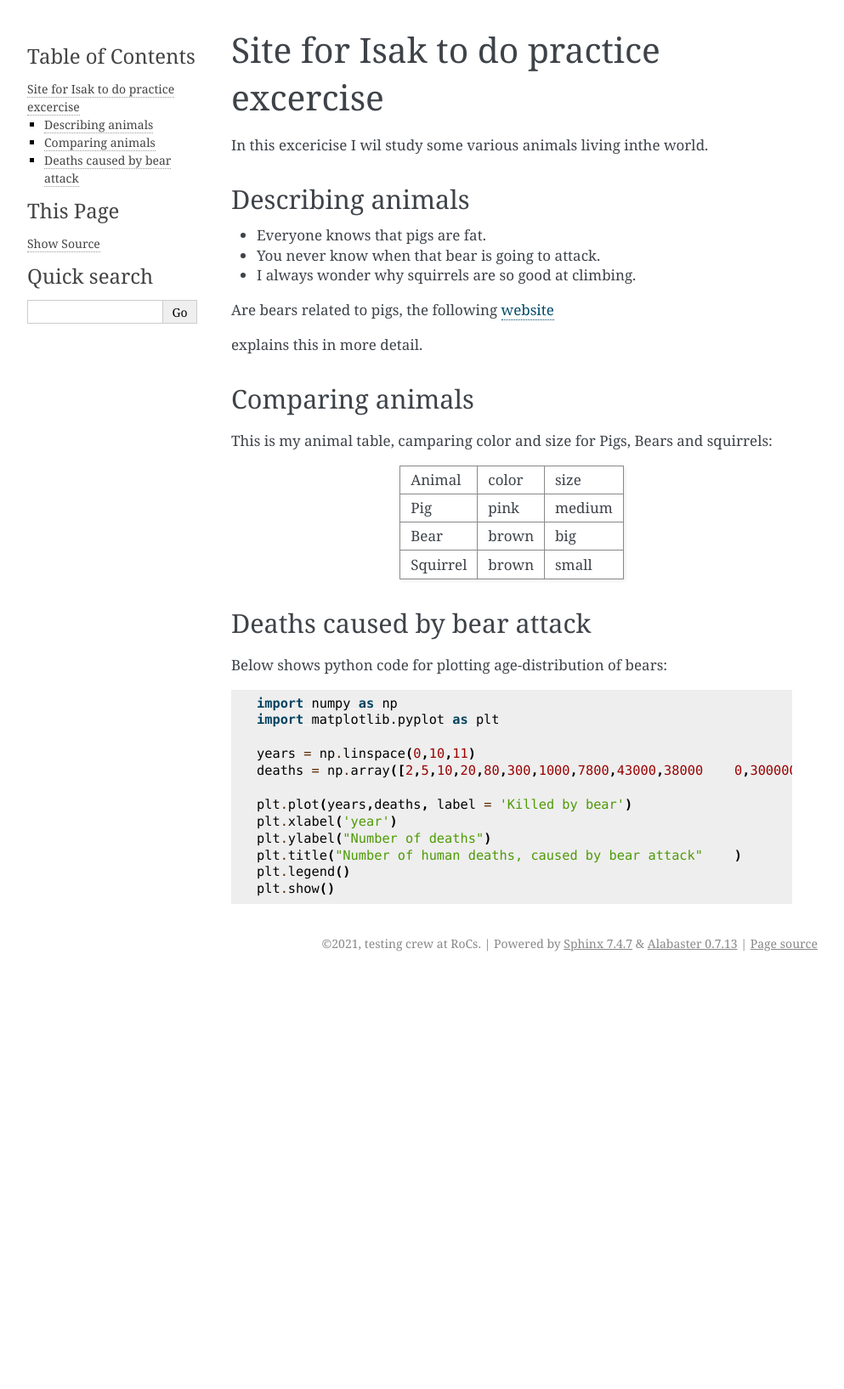
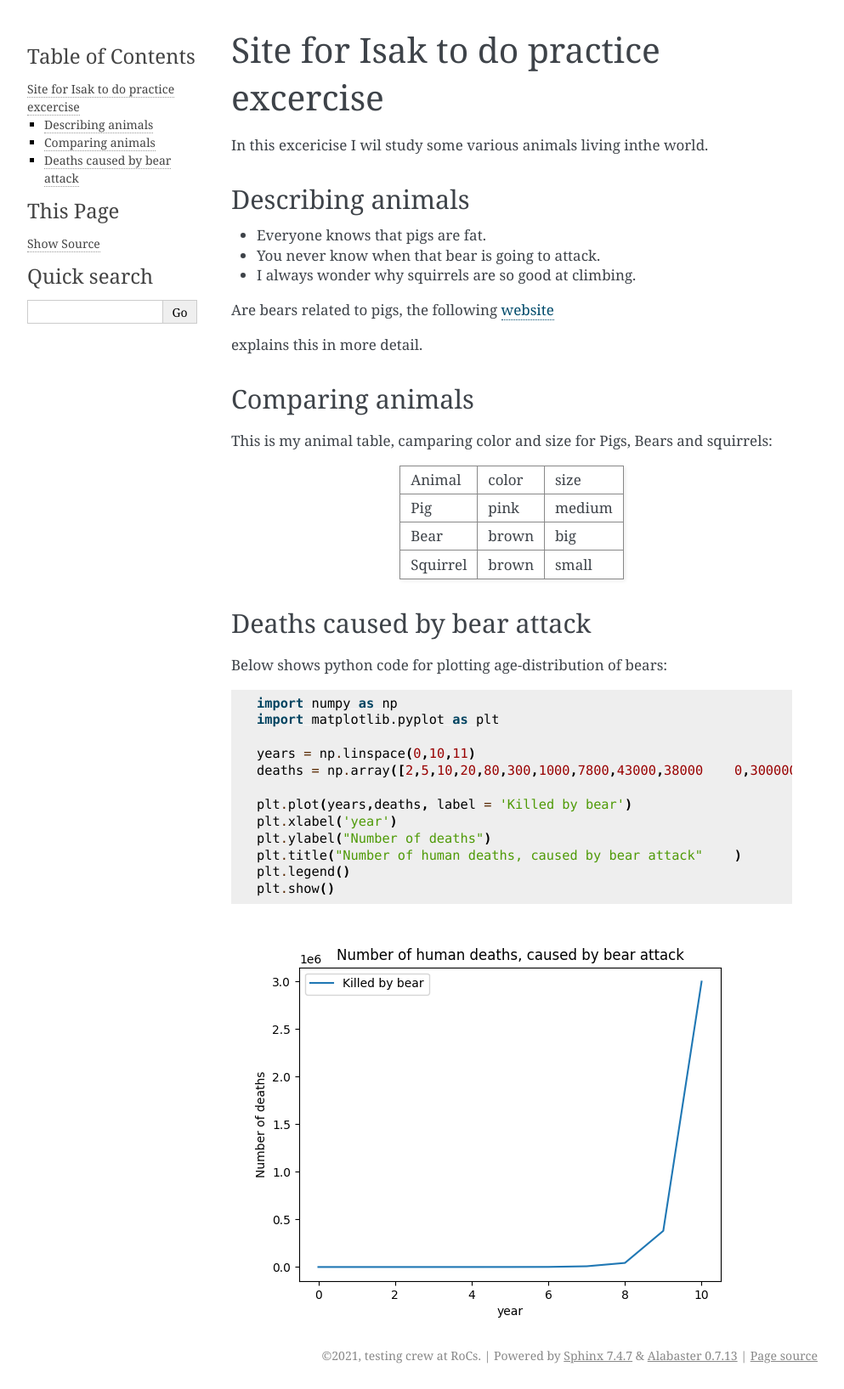
Before and after one commit to guadabsb15/summer_2021_report, a Sphinx documentation site: the page built from docs/source/practiceI.rst, in a window 1280 px wide. Shown: the whole page at 85% size, without its empty margins (148-1141 px from the left). Built offline with Sphinx 7.4.7, drawn with Linux system fonts in a browser that asks for light colours; before the commit the page ends 1150 px from its top, so only the background shows below that.

Commit message:
Another modification to the practiceI.rst to get the image

```diff
--- a/docs/source/practiceI.rst
+++ b/docs/source/practiceI.rst
@@ -49,8 +49,4 @@ Below shows python code for plotting age-distribution of bears:
     plt.show()
 
 
-.. figure:: /imagesI/bear_attack.png
-   :alt: Bear attack
-   :allign: center
-
-   Plot showing number of humans killed by bears     every year during the next 10 years
+.. image:: /imagesI/bear_attack.png
```
